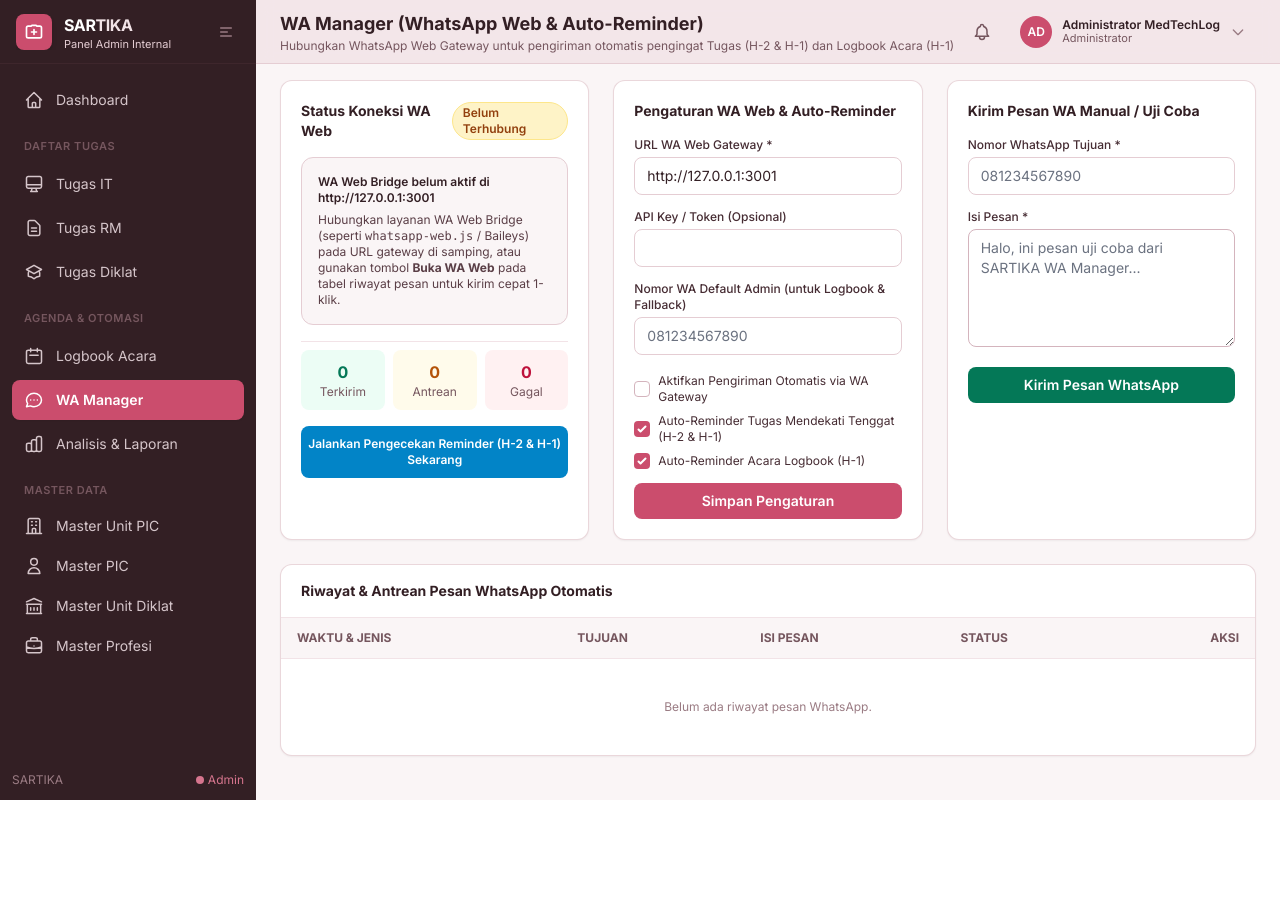
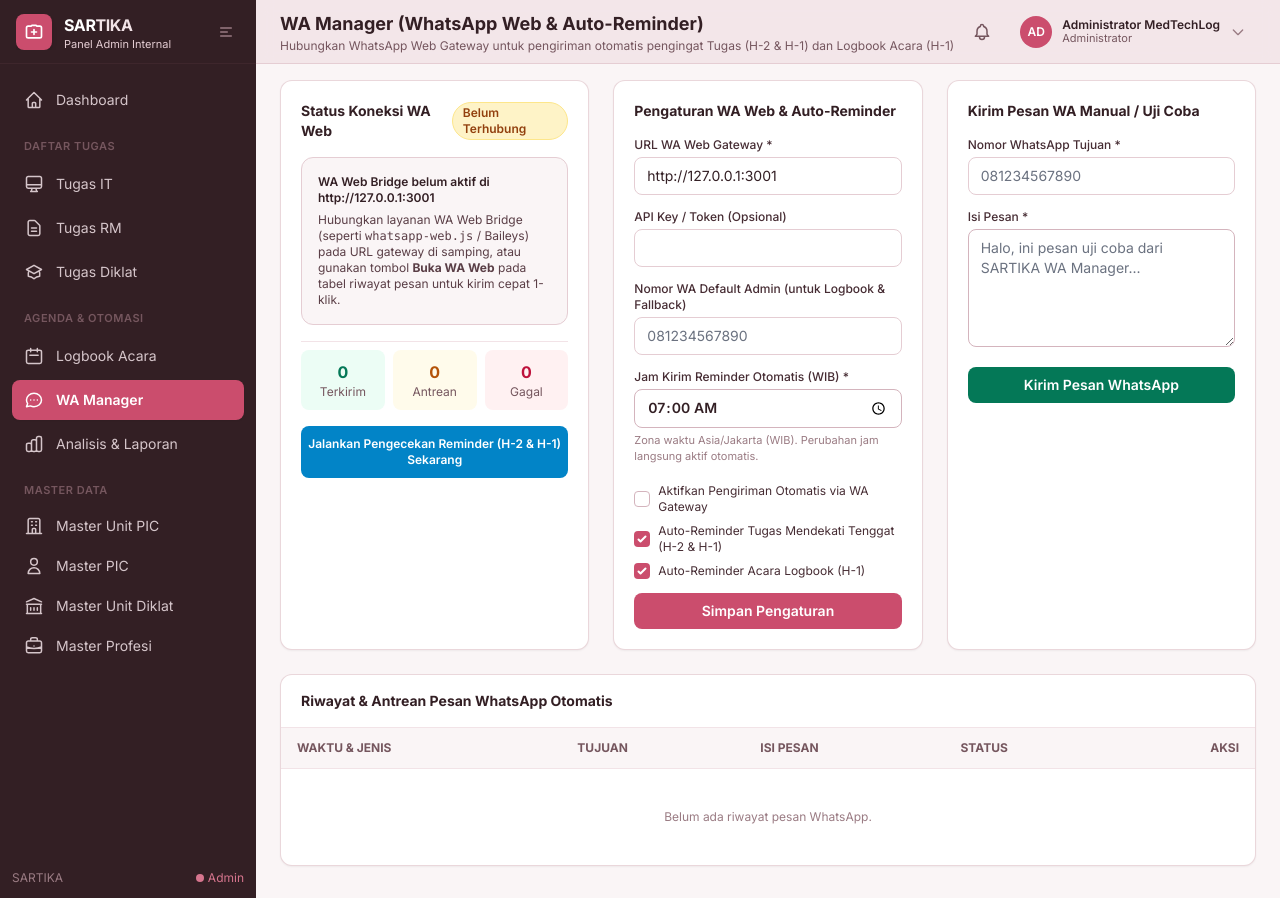
Before and after one commit to PUSPA-RSUDMA/MedTechLog, a Laravel app: page /wa-manager in a window 1280 px wide. Before the commit the page ends 800 px from the top, so only its background shows below. Run offline with Laravel 12, Linux system fonts and the light colour scheme; a user stored in the database is signed in; data comes from the database, SQL or seed files in the repository; data that the repository does not hold is empty; style sheets or scripts are compiled from the project's sources.

Commit message:
update wa reminder

```diff
--- a/app/Http/Controllers/WaManagerController.php
+++ b/app/Http/Controllers/WaManagerController.php
@@ -45,6 +45,7 @@ class WaManagerController extends Controller
             'gateway_url' => ['required', 'url', 'max:255'],
             'api_key' => ['nullable', 'string', 'max:255'],
             'default_target_phone' => ['nullable', 'string', 'max:40'],
+            'reminder_time' => ['required', 'date_format:H:i'],
             'is_enabled' => ['nullable', 'boolean'],
             'auto_remind_tasks' => ['nullable', 'boolean'],
             'auto_remind_logbook' => ['nullable', 'boolean'],
@@ -54,6 +55,7 @@ class WaManagerController extends Controller
             'gateway_url' => rtrim($data['gateway_url'], '/'),
             'api_key' => $data['api_key'] ?: null,
             'default_target_phone' => $data['default_target_phone'] ?: null,
+            'reminder_time' => $data['reminder_time'],
             'is_enabled' => $request->boolean('is_enabled'),
             'auto_remind_tasks' => $request->boolean('auto_remind_tasks'),
             'auto_remind_logbook' => $request->boolean('auto_remind_logbook'),
--- a/app/Models/WaSetting.php
+++ b/app/Models/WaSetting.php
@@ -18,6 +18,7 @@ class WaSetting extends Model
         'is_enabled',
         'auto_remind_tasks',
         'auto_remind_logbook',
+        'reminder_time',
         'session_status',
     ];
 
@@ -40,6 +41,7 @@ class WaSetting extends Model
             'is_enabled' => false,
             'auto_remind_tasks' => true,
             'auto_remind_logbook' => true,
+            'reminder_time' => '07:00',
             'session_status' => 'disconnected',
         ]);
     }
--- a/resources/views/wa-manager/index.blade.php
+++ b/resources/views/wa-manager/index.blade.php
@@ -77,6 +77,12 @@
                     <label class="block text-xs font-medium text-slate-700 mb-1">Nomor WA Default Admin (untuk Logbook &amp; Fallback)</label>
                     <input type="text" name="default_target_phone" value="{{ old('default_target_phone', $setting->default_target_phone) }}" placeholder="081234567890"
                            class="w-full rounded-lg border-slate-300 text-sm">
+                </div>
+                <div>
+                    <label class="block text-xs font-medium text-slate-700 mb-1">Jam Kirim Reminder Otomatis (WIB) *</label>
+                    <input type="time" name="reminder_time" value="{{ old('reminder_time', $setting->reminder_time ?? '07:00') }}" required
+                           class="w-full rounded-lg border-slate-300 text-sm font-semibold">
+                    <p class="text-[11px] text-slate-400 mt-1">Zona waktu Asia/Jakarta (WIB). Perubahan jam langsung aktif otomatis.</p>
                 </div>
                 <div class="space-y-2 pt-1 text-xs text-slate-700">
                     <label class="flex items-center gap-2">
--- a/routes/console.php
+++ b/routes/console.php
@@ -2,6 +2,19 @@
 
 declare(strict_types=1);
 
+use App\Models\WaSetting;
 use Illuminate\Support\Facades\Schedule;
+use Illuminate\Support\Facades\Schema;
 
-Schedule::command('app:check-deadlines')->dailyAt('08:00');
+Schedule::command('app:check-deadlines')
+    ->timezone('Asia/Jakarta')
+    ->everyMinute()
+    ->when(function (): bool {
+        if (! Schema::hasTable('wa_settings')) {
+            return now('Asia/Jakarta')->format('H:i') === '07:00';
+        }
+
+        $targetTime = WaSetting::query()->value('reminder_time') ?: '07:00';
+
+        return now('Asia/Jakarta')->format('H:i') === $targetTime;
+    });
```
Also changed, not shown: database/migrations/2026_11_26_000040_add_reminder_time_to_wa_settings_table.php (added).
